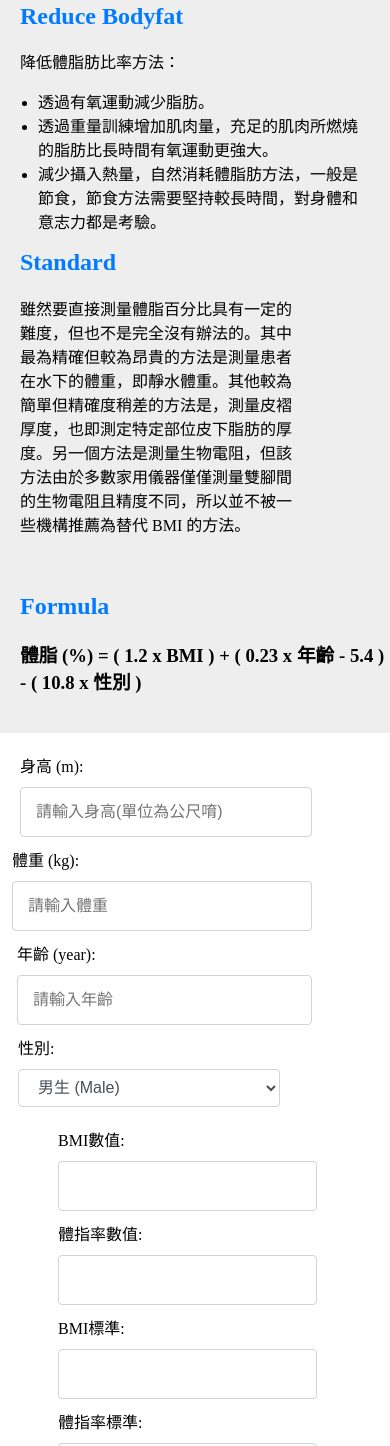
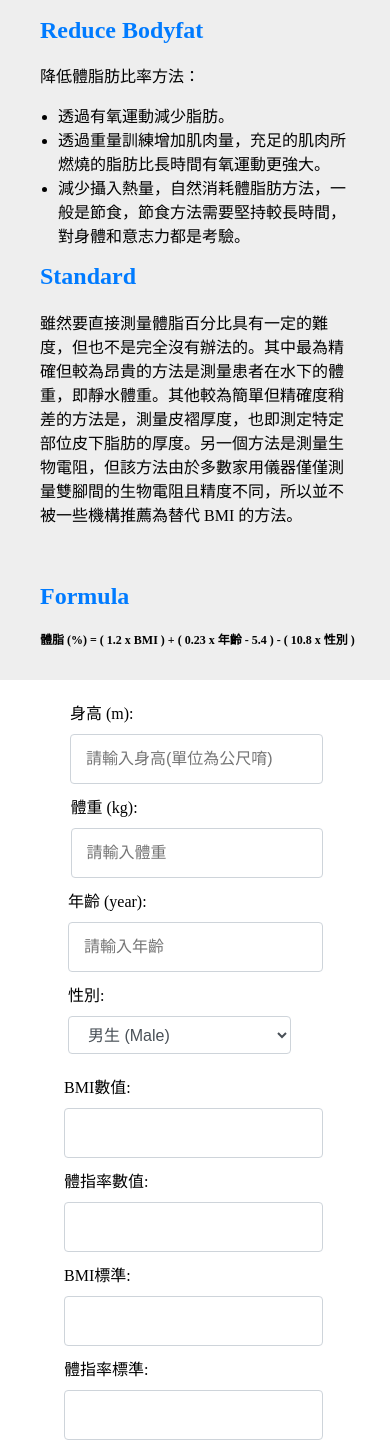
Before and after one commit to like4628/testForm, a plain HTML site: page index.html in a window 390 px wide. Shown: the part 554-2000 px from the top of the page. Drawn offline with Linux system fonts and the light colour scheme.

Commit message:
Update bodyFat.css

```diff
--- a/bodyFat.css
+++ b/bodyFat.css
@@ -287,20 +287,22 @@ h2 {
     margin-top: 0px;
   }
   .left{
-    padding-top: 10px;
-    margin:0 auto;
+    padding-right: 10px;
+    margin:0 20px;
     /* margin-left: 50px;
     margin-right:  20px; */
 
   }
   .right{
-    margin:0 auto;
+    margin:0 20px;;
     /* margin-right: 40px;
     margin-left: 60px; */
-    padding-right: 0px;
+    padding-left: 20px;
+    padding-right: 5px;
     padding-top:  18px;
-
-
+  }
+  .Standard{
+    padding-right: 10px;
   }
   .right h2{
     margin-top: -18px;
@@ -308,22 +310,33 @@ h2 {
   .formula{
     padding-bottom: 20px;
   }
+  .formula h3{
+    font-size: 0.75em;
+  }
 
   .containerButton{
 
     margin:0 50px;
   }
 
-  .containerInput,.containerText{
+  .containerInput{
     display: block;
-    margin: 10px 20px;
+    margin: 10px 70px;
 
-
+  }
+  .containerText{
+    display: block;
+    margin: 10px 26px;
   }
 
   .containerInput{
-    width: 80%;
-
+    width: 70%;
+  }
+  .weight{
+    margin-left: 0.5px;
+  }
+  .age{
+    margin-left: -2px;
   }
   .containerText  {
     width: 70%;
```
